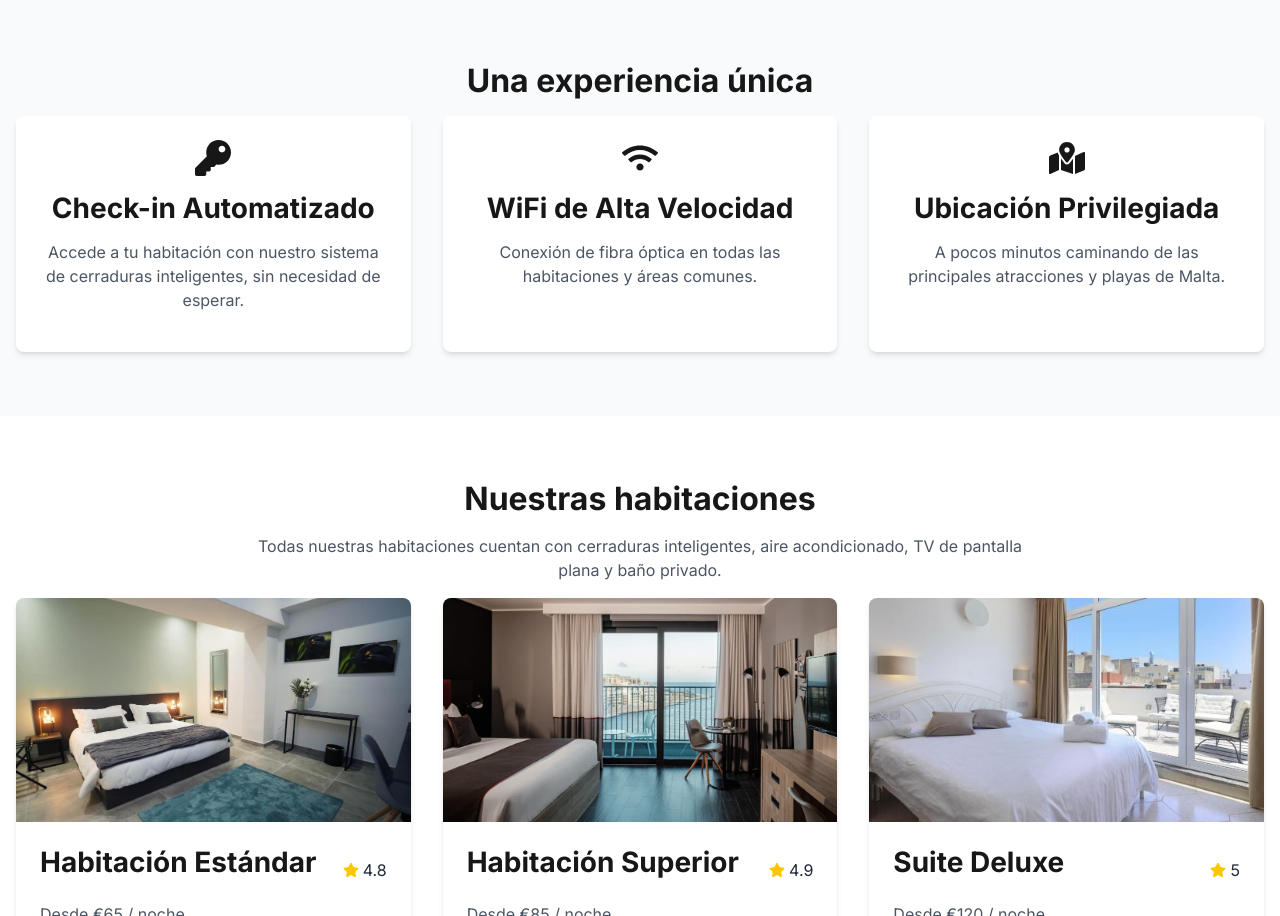
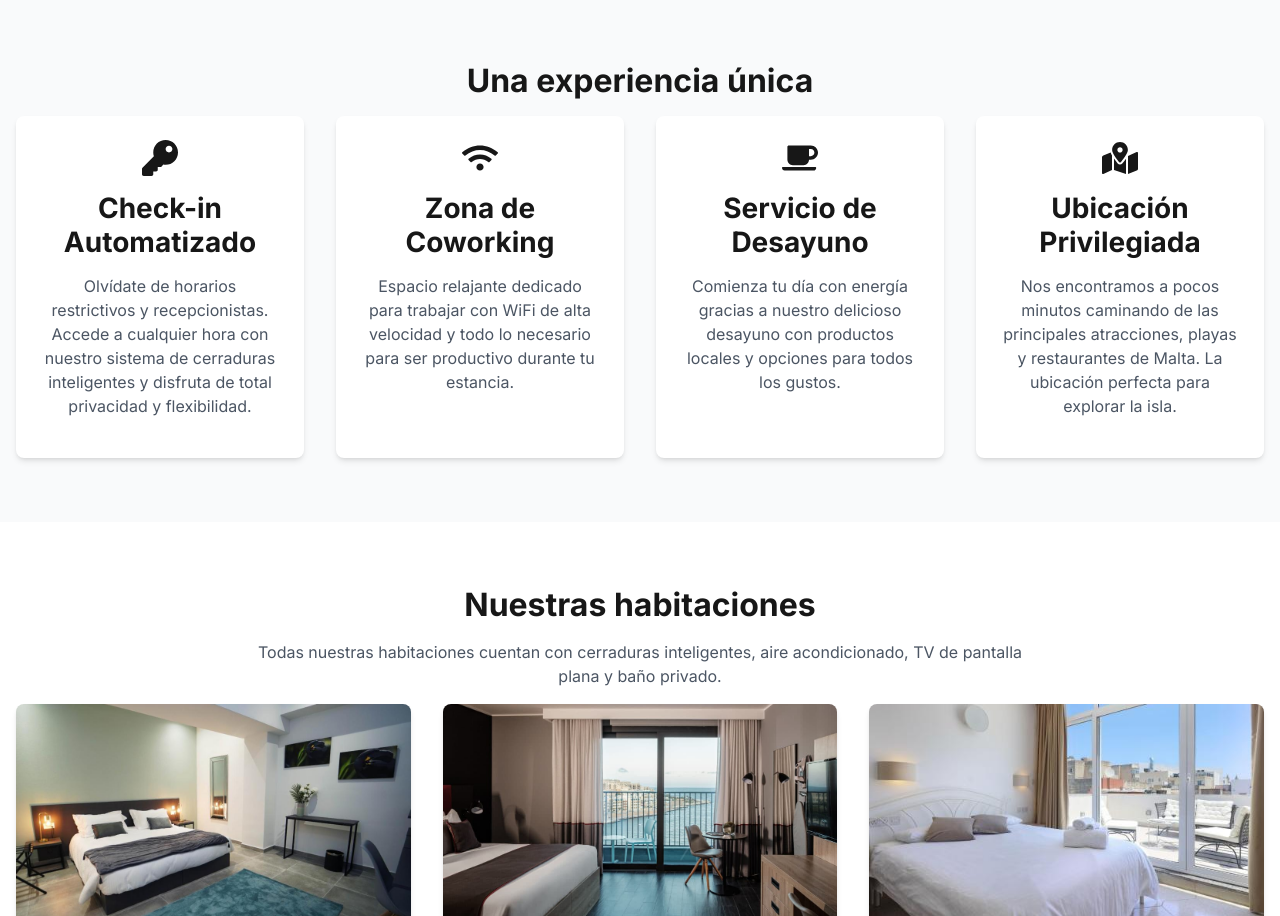
Before and after one commit to gonfdez/lepanto-guesthouse, a Next.js app: page / in a window 1280 px wide. Shown: the part 802-1718 px from the top of the page. Built offline with nearby package versions, Linux system fonts and the light colour scheme.

Commit message:
Update home

```diff
--- a/app/page.tsx
+++ b/app/page.tsx
@@ -88,21 +88,26 @@ export default function Home() {
             Una experiencia única
           </h2>
 
-          <div className="grid grid-cols-1 md:grid-cols-3 gap-8">
+          <div className="grid grid-cols-1 md:grid-cols-2 lg:grid-cols-4 gap-8">
             <FeatureCard
               icon={<FaKey className="text-primary-500" size={36} />}
               title="Check-in Automatizado"
-              description="Accede a tu habitación con nuestro sistema de cerraduras inteligentes, sin necesidad de esperar."
+              description="Olvídate de horarios restrictivos y recepcionistas. Accede a cualquier hora con nuestro sistema de cerraduras inteligentes y disfruta de total privacidad y flexibilidad."
             />
             <FeatureCard
               icon={<FaWifi className="text-primary-500" size={36} />}
-              title="WiFi de Alta Velocidad"
-              description="Conexión de fibra óptica en todas las habitaciones y áreas comunes."
+              title="Zona de Coworking"
+              description="Espacio relajante dedicado para trabajar con WiFi de alta velocidad y todo lo necesario para ser productivo durante tu estancia."
+            />
+            <FeatureCard
+              icon={<FaCoffee className="text-primary-500" size={36} />}
+              title="Servicio de Desayuno"
+              description="Comienza tu día con energía gracias a nuestro delicioso desayuno con productos locales y opciones para todos los gustos."
             />
             <FeatureCard
               icon={<FaMapMarkedAlt className="text-primary-500" size={36} />}
               title="Ubicación Privilegiada"
-              description="A pocos minutos caminando de las principales atracciones y playas de Malta."
+              description="Nos encontramos a pocos minutos caminando de las principales atracciones, playas y restaurantes de Malta. La ubicación perfecta para explorar la isla."
             />
           </div>
         </div>
```
